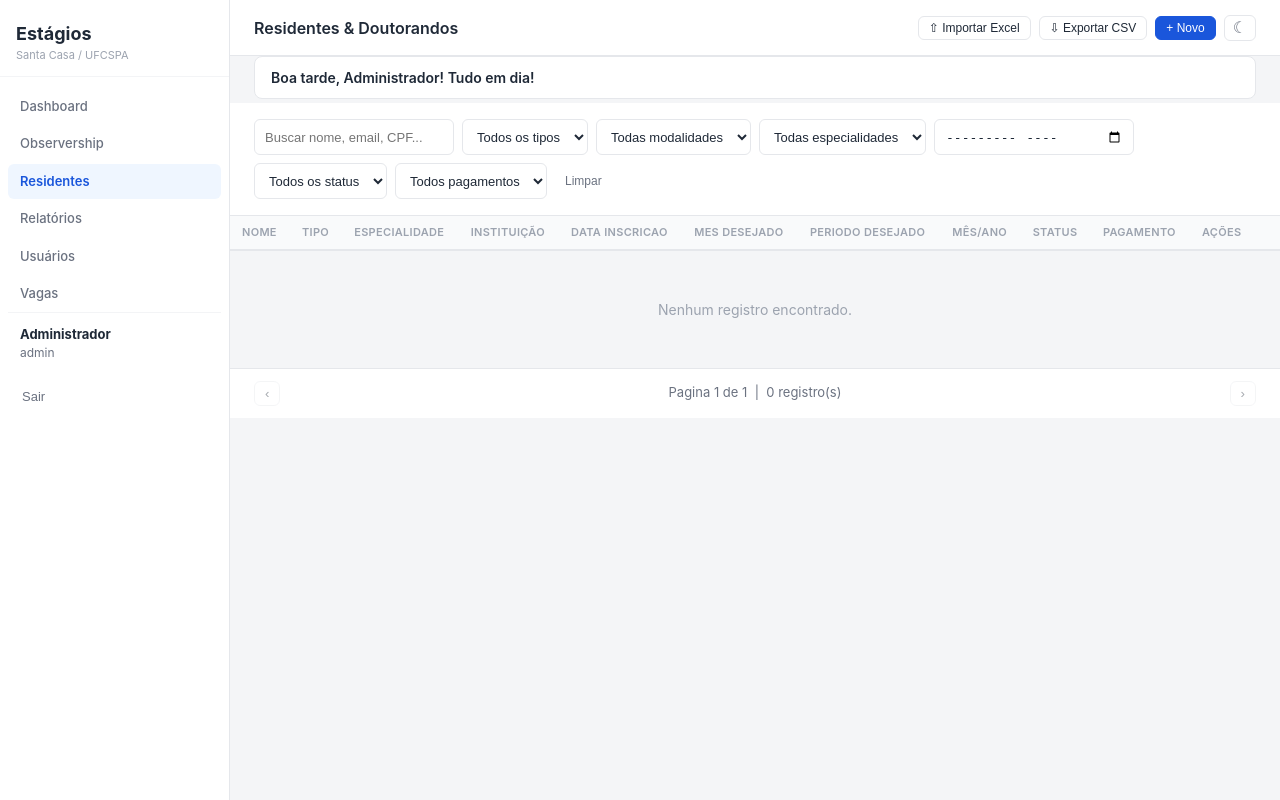
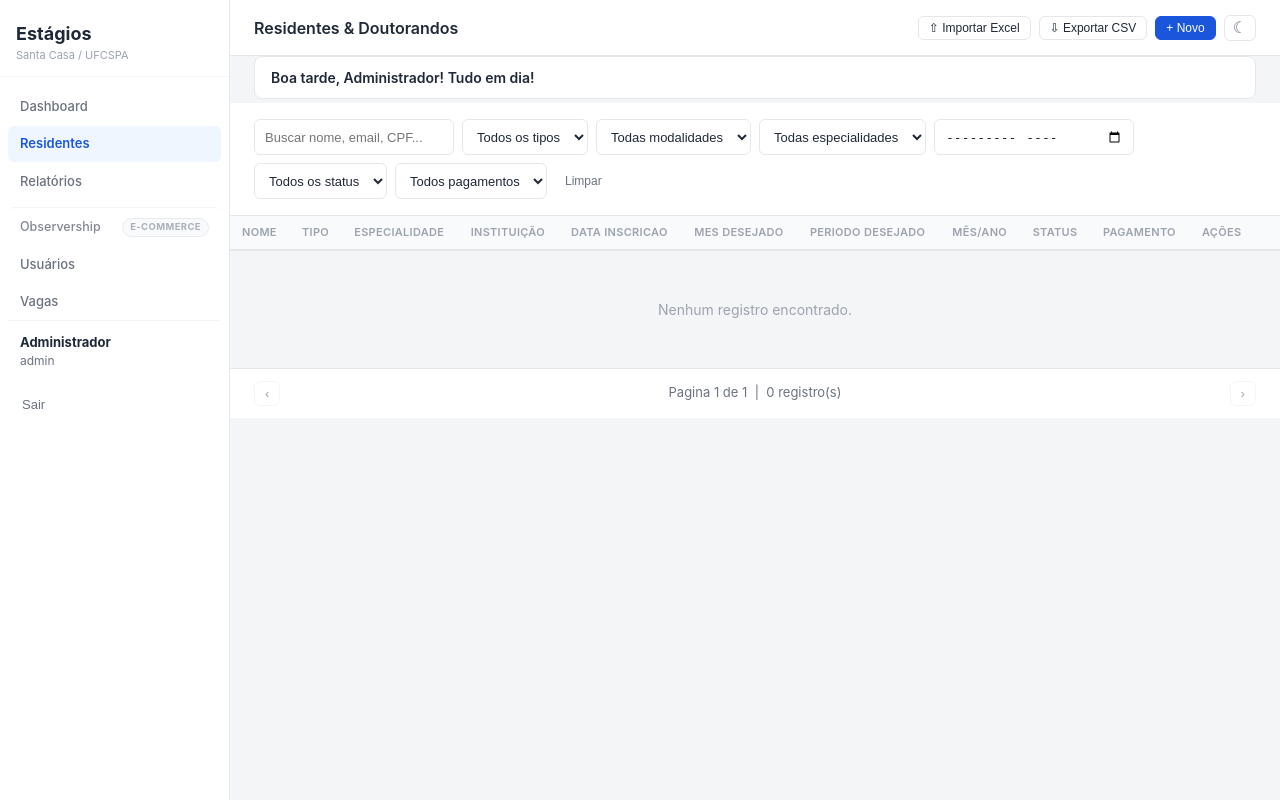
Before and after one commit to lloupp/erp-todo, a Flask app: page /residentes in a window 1280 px wide. Run offline with Flask 3, Linux system fonts and the light colour scheme; a user stored in the database is signed in; data comes from the database, SQL or seed files in the repository; data that the repository does not hold is empty.

Commit message:
Prioriza modulo Residentes sobre Observership na navegacao
Observership e totalmente gerenciado pelo e-commerce externo, entao
o fluxo de trabalho real da equipe passou a ser no modulo Residentes.

- Login redireciona para /residentes por padrao (era /)
- Menu lateral reordenado: Dashboard > Residentes > Relatorios primeiro;
  Observership desce para o fim, com nota visual "e-commerce"
- Filtro de Tipo em Observership mostra so tipos com registros reais
  (Obrigatorio/Optativo nunca usados ali - esse fluxo e via Residentes)

Co-Authored-By: Claude Sonnet 4.6 <noreply@anthropic.com>

```diff
--- a/app.py
+++ b/app.py
@@ -392,7 +392,7 @@ def login_page():
             db.execute('UPDATE usuarios SET last_login=CURRENT_TIMESTAMP WHERE id=?', (user.id,))
             db.commit()
             app.logger.info(f'Login OK: {username}')
-            next_page = request.args.get('next', '/')
+            next_page = request.args.get('next', '/residentes')
             if request.accept_mimetypes.accept_json and not request.accept_mimetypes.accept_html:
                 return jsonify({'ok': True, 'nome': user.nome, 'role': user.role})
             return redirect(next_page)
@@ -782,7 +782,18 @@ def api_marcar_pago(estagio_id):
 @login_required
 def api_tipos():
     db = get_db()
-    rows = db.execute('SELECT * FROM tipo_estagio ORDER BY id').fetchall()
+    # ?em_uso=1 retorna apenas tipos com pelo menos 1 estagio cadastrado —
+    # usado para simplificar o filtro de listagem (evita mostrar tipos
+    # sem nenhum registro, ex: Obrigatorio/Optativo hoje nao utilizados
+    # no modulo Estagios; esse fluxo passou a acontecer via modulo Residentes).
+    if request.args.get('em_uso') == '1':
+        rows = db.execute('''
+            SELECT t.* FROM tipo_estagio t
+            WHERE EXISTS (SELECT 1 FROM estagios e WHERE e.tipo_id = t.id)
+            ORDER BY t.id
+        ''').fetchall()
+    else:
+        rows = db.execute('SELECT * FROM tipo_estagio ORDER BY id').fetchall()
     return jsonify([{'id': r['id'], 'nome': r['nome']} for r in rows])
 
 
--- a/static/css/style.css
+++ b/static/css/style.css
@@ -86,6 +86,17 @@ body {
 }
 .nav-link:hover { background: var(--color-surface-hover); color: var(--color-text); }
 .nav-link.active { background: var(--color-primary-light); color: var(--color-primary); font-weight: 600; }
+.nav-link-secondary {
+    display: flex; align-items: center; justify-content: space-between; gap: 6px;
+    margin-top: 6px; padding-top: 10px; border-top: 1px solid var(--color-border-light);
+    font-size: 12.5px; opacity: 0.85;
+}
+.nav-link-note {
+    font-size: 9.5px; font-weight: 700; text-transform: uppercase; letter-spacing: .04em;
+    color: var(--color-text-muted); background: var(--color-surface-hover);
+    border: 1px solid var(--color-border); border-radius: 999px; padding: 1px 7px;
+    white-space: nowrap;
+}
 .sidebar-user {
     padding: 12px; border-top: 1px solid var(--color-border-light);
     font-size: 12px; color: var(--color-text-secondary);
--- a/templates/_sidebar.html
+++ b/templates/_sidebar.html
@@ -6,9 +6,12 @@
     <div class="sidebar-body">
         <div class="sidebar-nav">
             <a href="/dashboard" class="nav-link{{ ' active' if active_page == 'dashboard' else '' }}">Dashboard</a>
-            <a href="/" class="nav-link{{ ' active' if active_page == 'observership' else '' }}">Observership</a>
             <a href="/residentes" class="nav-link{{ ' active' if active_page == 'residentes' else '' }}">Residentes</a>
             <a href="/relatorios" class="nav-link{{ ' active' if active_page == 'relatorios' else '' }}">Relatórios</a>
+            <a href="/" class="nav-link nav-link-secondary{{ ' active' if active_page == 'observership' else '' }}">
+                Observership
+                <span class="nav-link-note">e-commerce</span>
+            </a>
             <a href="/usuarios" class="nav-link{{ ' active' if active_page == 'usuarios' else '' }}" id="nav-usuarios" style="display:none;">Usuários</a>
             <a href="/vagas" class="nav-link{{ ' active' if active_page == 'vagas' else '' }}" id="nav-vagas" style="display:none;">Vagas</a>
         </div>
```
Also changed, not shown: static/js/app.js (+10 -6 lines).
